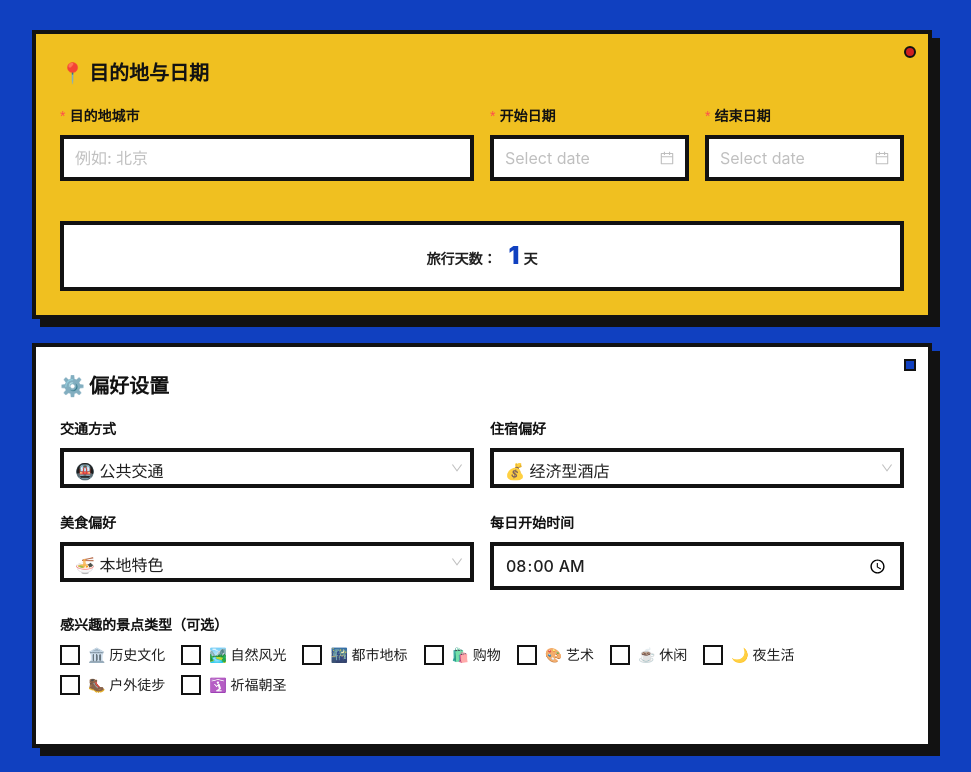
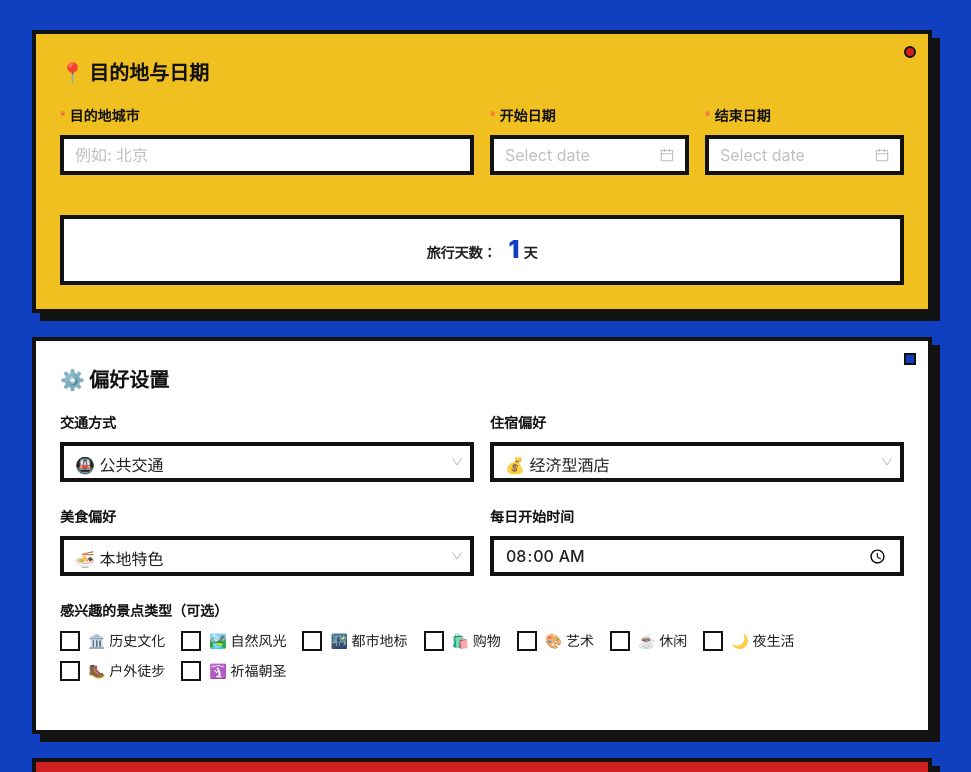
Before and after one commit to xxx-x0/langgraph-trip-planner, a Vue app in the folder frontend/: page / in a window 1280 px wide. Shown: the part 380-1152 px from the top of the page, without its empty margins (158-1129 px from the left). Built offline with nearby package versions, Linux system fonts and the light colour scheme; no server answers; the HTML template or start-up script is replaced by a standard one.

Commit message:
fix(bauhaus): 统一所有输入框和选择框的高度
- 使用 :deep() 选择器统一 Ant Design 组件高度
- 修复每日开始时间和同伴类型选择框大小不一致问题
- 所有 large 尺寸组件统一为 40px 高度

```diff
--- a/frontend/src/views/Home.vue
+++ b/frontend/src/views/Home.vue
@@ -562,6 +562,20 @@ const handleSubmit = () => {
   color: var(--foreground);
 }
 
+/* 统一所有输入框和选择框的高度 */
+:deep(.ant-input-lg),
+:deep(.ant-select-lg .ant-select-selector),
+:deep(.ant-picker-large),
+:deep(.ant-input-number-lg) {
+  min-height: 40px !important;
+  height: 40px !important;
+}
+
+:deep(.ant-input[type="time"]) {
+  min-height: 40px !important;
+  height: 40px !important;
+}
+
 /* 天数显示 */
 .days-display {
   background: var(--white);
```
